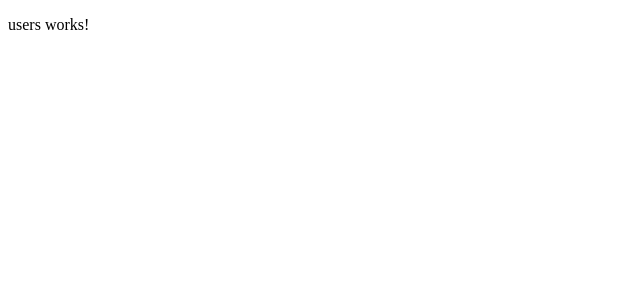
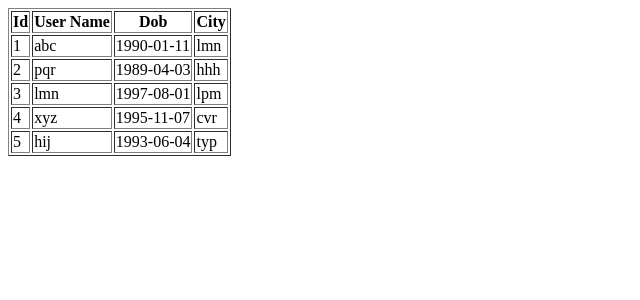
Before and after one commit to aniruddhha/angular-training-1654bdbea42547838a0c0928fad0dd34, an Angular app in the folder routing-app/: page /users in a window 1280 px wide. Shown: the top 300 px of the page, without its empty margins (0-640 px from the left). Built offline with nearby package versions, Linux system fonts and the light colour scheme.

Commit message:
angular : routing : child route setup

```diff
--- a/routing-app/src/app/app.module.ts
+++ b/routing-app/src/app/app.module.ts
@@ -6,13 +6,15 @@ import { AppComponent } from './app.component';
 import { LoginComponent } from './login/login.component';
 import { DashComponent } from './dash/dash.component';
 import { UsersComponent } from './users/users.component';
+import { NotFoundComponent } from './not-found/not-found.component';
 
 @NgModule({
   declarations: [
     AppComponent,
     LoginComponent,
     DashComponent,
-    UsersComponent
+    UsersComponent,
+    NotFoundComponent
   ],
   imports: [
     BrowserModule,
--- /dev/null
+++ b/routing-app/src/app/not-found/not-found.component.html
@@ -0,0 +1,3 @@
+<div>
+    <h1> Requested Page Not Found </h1>
+</div>
--- /dev/null
+++ b/routing-app/src/app/not-found/not-found.component.ts
@@ -0,0 +1,15 @@
+import { Component, OnInit } from '@angular/core';
+
+@Component({
+  selector: 'app-not-found',
+  templateUrl: './not-found.component.html',
+  styleUrls: ['./not-found.component.css']
+})
+export class NotFoundComponent implements OnInit {
+
+  constructor() { }
+
+  ngOnInit(): void {
+  }
+
+}
--- a/routing-app/src/app/users/users.component.html
+++ b/routing-app/src/app/users/users.component.html
@@ -1 +1,14 @@
-<p>users works!</p>
+<table border='1'>
+    <tr>
+      <th>Id</th>
+      <th>User Name</th>
+      <th>Dob</th>
+      <th>City</th>
+    </tr>
+    <tr *ngFor="let user of users">
+        <td>{{user.userId}}</td>
+        <td>{{user.userName}}</td>
+        <td>{{user.dob}}</td>
+        <td>{{user.city}}</td>
+    </tr>
+  </table>
--- a/routing-app/src/app/users/users.component.ts
+++ b/routing-app/src/app/users/users.component.ts
@@ -7,6 +7,14 @@ import { Component, OnInit } from '@angular/core';
 })
 export class UsersComponent implements OnInit {
 
+  users = [
+    { userId : 1, userName : 'abc', dob : '1990-01-11', city  :'lmn'  },
+    { userId : 2, userName : 'pqr', dob : '1989-04-03', city  :'hhh'  },
+    { userId : 3, userName : 'lmn', dob : '1997-08-01', city  :'lpm'  },
+    { userId : 4, userName : 'xyz', dob : '1995-11-07', city  :'cvr'  },
+    { userId : 5, userName : 'hij', dob : '1993-06-04', city  :'typ'  }
+  ]
+
   constructor() { }
 
   ngOnInit(): void {
```
Also changed, not shown: routing-app/src/app/app-routing.module.ts (+5 -3 lines), routing-app/src/app/not-found/not-found.component.css (added), 1 other file (tests, documents, lock files or other folders).
